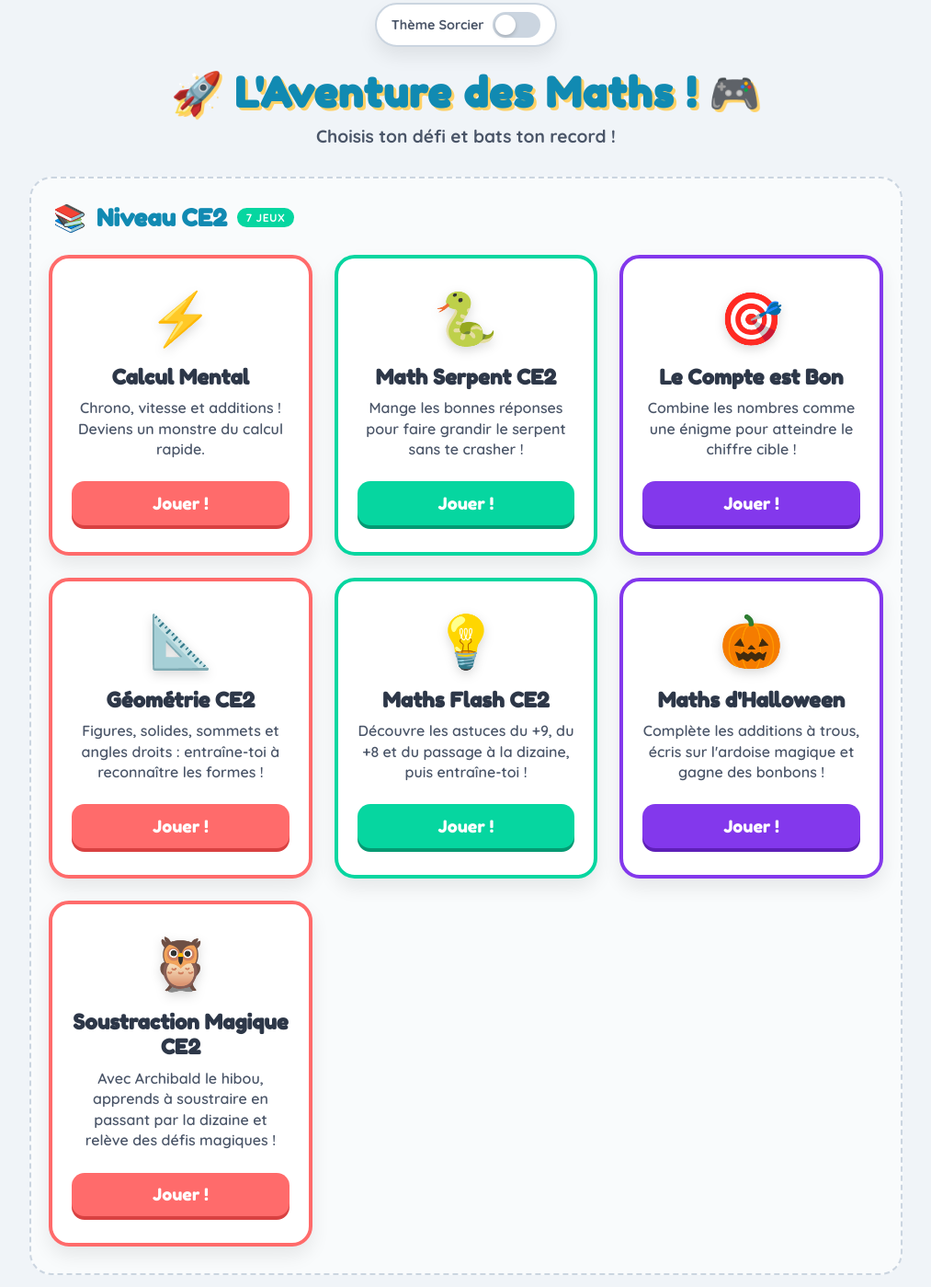
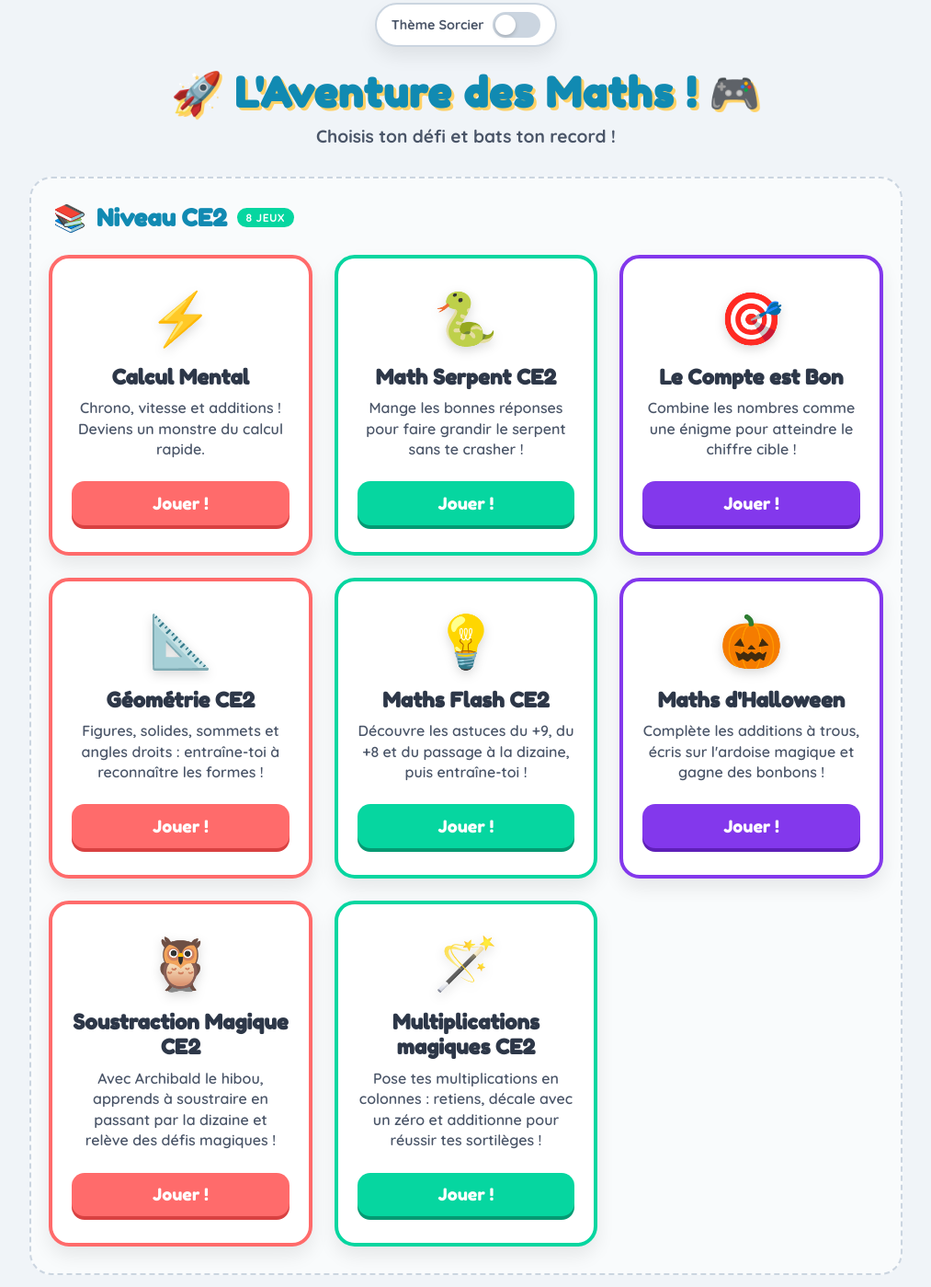
Before and after one commit to Sims07/game-child-portail, a plain HTML site: page index.html in a window 1280 px wide. Shown: the part 21-1420 px from the top of the page at 92% size, without its empty margins (133-1146 px from the left). Drawn offline with Linux system fonts and the light colour scheme.

Commit message:
feat: ajouter Multiplications magiques CE2 en huitième vignette

```diff
--- a/index.html
+++ b/index.html
@@ -669,7 +669,7 @@
       <div class="level-group__header">
         <span class="level-group__icon" aria-hidden="true">📚</span>
         <h2 class="level-group__title" id="ce2-title">Niveau CE2</h2>
-        <span class="level-group__badge">7 jeux</span>
+        <span class="level-group__badge">8 jeux</span>
       </div>
 
       <div class="grid">
@@ -754,6 +754,17 @@
           <div class="card-icon" aria-hidden="true">🦉</div>
           <h3 class="card-title">Soustraction Magique CE2</h3>
           <p class="card-desc">Avec Archibald le hibou, apprends à soustraire en passant par la dizaine et relève des défis magiques !</p>
+          <span class="btn">Jouer !</span>
+        </button>
+        <button class="card card--2" type="button"
+                data-url="https://sims07.github.io/game-child-multiplication-colonne/"
+                data-title="Multiplications magiques CE2"
+                data-icon="🪄"
+                data-group="Niveau CE2"
+                aria-label="Jouer à Multiplications magiques CE2">
+          <div class="card-icon" aria-hidden="true">🪄</div>
+          <h3 class="card-title">Multiplications magiques CE2</h3>
+          <p class="card-desc">Pose tes multiplications en colonnes : retiens, décale avec un zéro et additionne pour réussir tes sortilèges !</p>
           <span class="btn">Jouer !</span>
         </button>
       </div>
```
